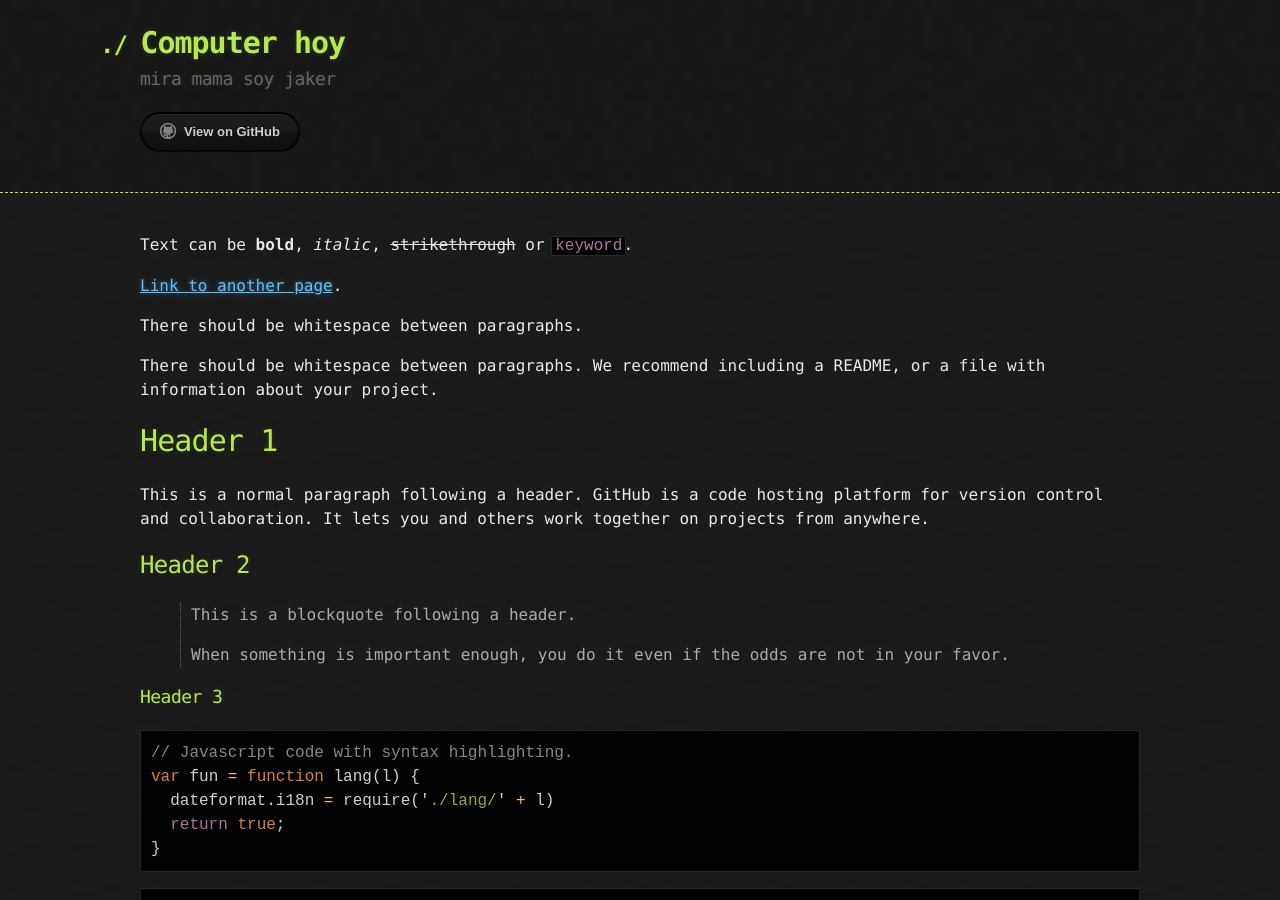
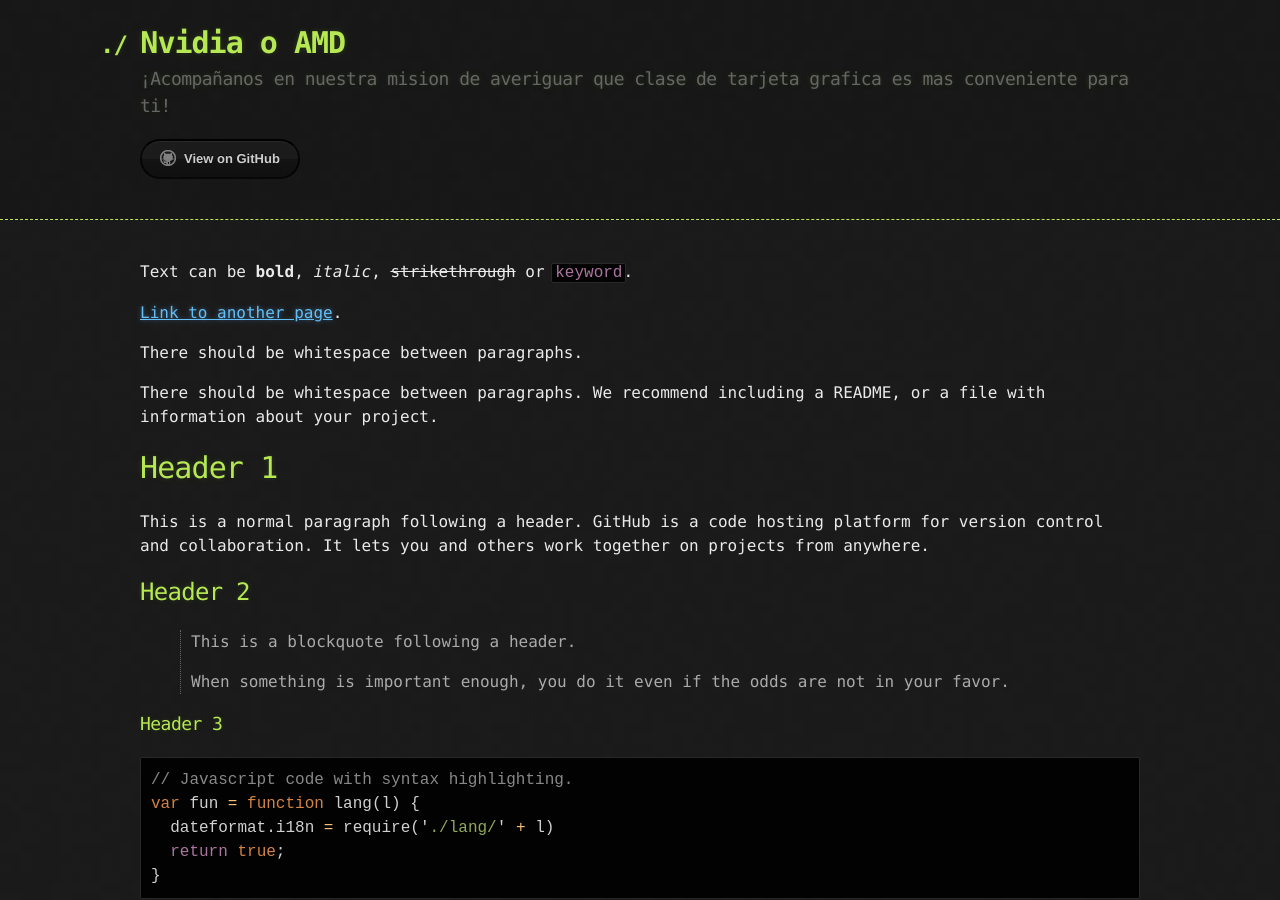
Before and after one commit to ivuprofeno/proyecto.v2, a Jekyll site: the page built from index.md, in a window 1280 px wide and 900 px high. Built offline with Jekyll 4.4.1, drawn with Linux system fonts in a browser that asks for light colours.

Commit message:
Update _config.yml

```diff
--- a/_config.yml
+++ b/_config.yml
@@ -1,2 +1,2 @@
-title: Computer hoy
-description: mira mama soy jaker
+title: Nvidia o AMD
+description: ¡Acompañanos en nuestra mision de averiguar que clase de tarjeta grafica es mas conveniente para ti!
```
